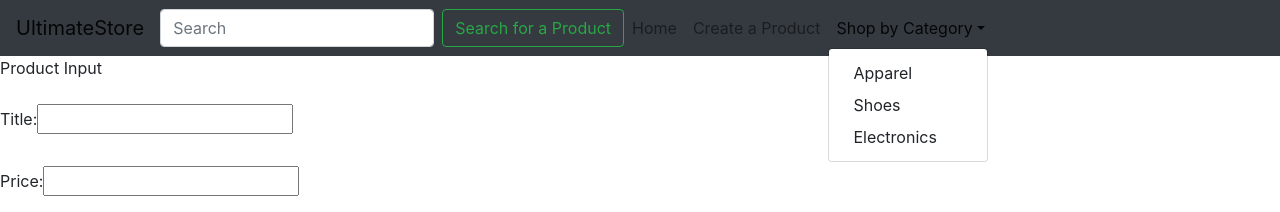
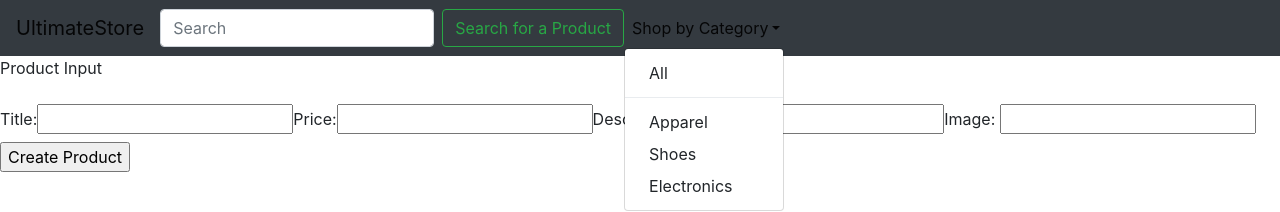
Before and after one commit to jonathanwong110/UltimateStore-React-Redux-Project, a React (Create React App) app in the folder ultimatestore-frontend/: page / in a window 1280 px wide. Both pictures are taken after a click on the button "Shop by Category". Shown: the top 212 px of the page. Built offline with nearby package versions, Linux system fonts and the light colour scheme; no server answers.

Commit message:
Rearranged the links in MainNav and made minor changes to the ProductInput and Product component and deleted the reviews folder and its components

```diff
--- a/ultimatestore-frontend/src/components/products/MainNav.js
+++ b/ultimatestore-frontend/src/components/products/MainNav.js
@@ -13,12 +13,12 @@ class MainNav extends Component {
           <Navbar.Toggle aria-controls="basic-navbar-nav" />
           <Navbar.Collapse id="basic-navbar-nav">
             <Nav className="mr-auto">
-              <Nav.Link href="#home">Home</Nav.Link>
-              <Nav.Link href="#home">Create a Product</Nav.Link>
               <NavDropdown title="Shop by Category" id="basic-nav-dropdown">
-                <NavDropdown.Item href="#action/3.1">Apparel</NavDropdown.Item>
-                <NavDropdown.Item href="#action/3.2">Shoes</NavDropdown.Item>
-                <NavDropdown.Item href="#action/3.3">Electronics</NavDropdown.Item>
+                <NavDropdown.Item>All</NavDropdown.Item>
+                <NavDropdown.Divider />
+                <NavDropdown.Item>Apparel</NavDropdown.Item>
+                <NavDropdown.Item>Shoes</NavDropdown.Item>
+                <NavDropdown.Item>Electronics</NavDropdown.Item>
               </NavDropdown>
             </Nav>
           </Navbar.Collapse>
--- a/ultimatestore-frontend/src/components/products/Product.js
+++ b/ultimatestore-frontend/src/components/products/Product.js
@@ -8,7 +8,7 @@ class Product extends Component {
 
     return (
       <Card style={{ width: '18rem' }}>
-        <Card.Img variant="top" src={product.image}/>
+        <Card.Img variant="top" src={product.image} height="200px"/>
         <Card.Body>
           <Card.Title>{product.title}</Card.Title>
           <Card.Text>
```
Also changed, not shown: ultimatestore-frontend/src/components/products/ProductInput.js (+2 -8 lines), ultimatestore-frontend/src/components/reviews/Review.js (deleted), ultimatestore-frontend/src/components/reviews/ReviewInput.js (deleted), ultimatestore-frontend/src/components/reviews/Reviews.js (deleted).
